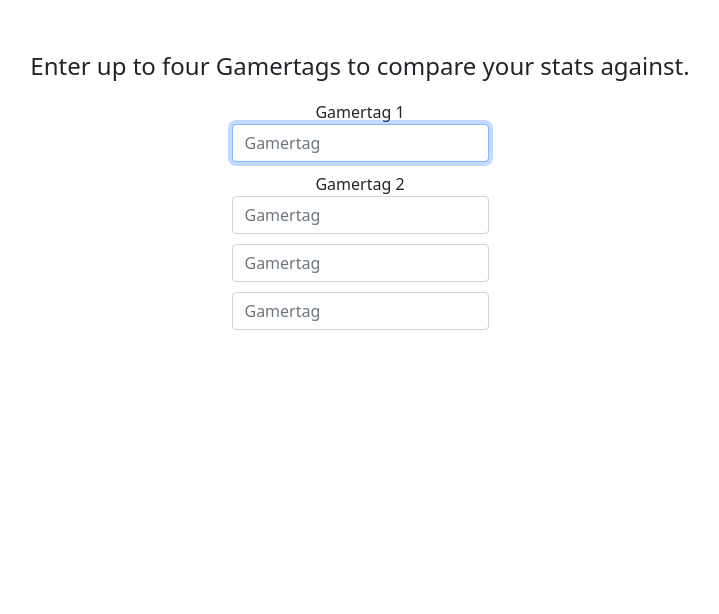
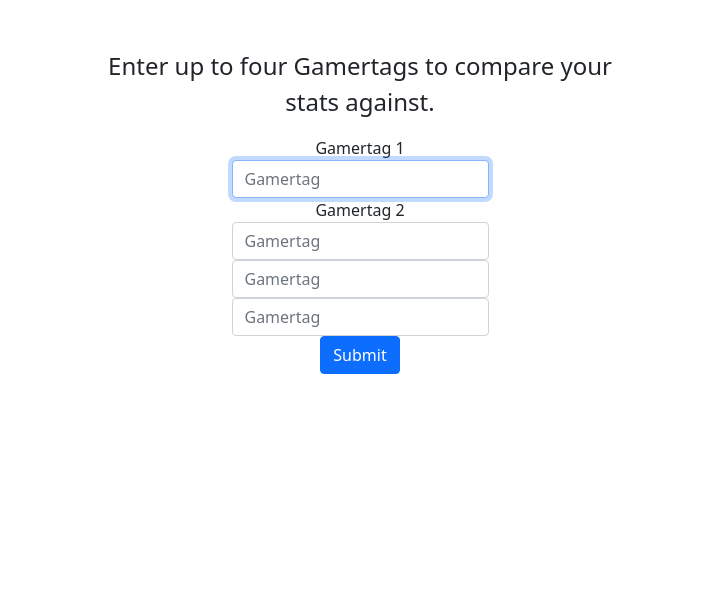
Before and after one commit to cqchisholm/Modern-Warfare-Stats, a Django app: page /friends in a window 1280 px wide. Shown: the part 74-688 px from the top of the page, without its empty margins (280-999 px from the left). Run offline with Django 3.2, Linux system fonts and the light colour scheme; the first user in the database is signed in; some libraries are stand-ins or nearby versions.

Commit message:
Small updates

```diff
--- a/MW_PROJECT/MW_STATS/templates/mw_stats/friends.html
+++ b/MW_PROJECT/MW_STATS/templates/mw_stats/friends.html
@@ -13,13 +13,13 @@
 {% block body %}
     {% load crispy_forms_tags %}
 
-    <p class="fw-light fs-4">Enter up to four Gamertags to compare your stats against.</p>
-    <form method="POST">
-        {% csrf_token %}
-        <div class="form-divide">{{ form.gamertag1|as_crispy_field }}</div>
-        <div class="form-divide">{{ form.gamertag2|as_crispy_field }}</div>
-        <div class="form-divide">{{ form.gamertag3|as_crispy_field }}</div>
-        <div class="form-divide">{{ form.gamertag4|as_crispy_field }}</div>
-    </form>
+    <div class="col-md-6 offset-md-3">
+        <p class="fw-light fs-4">Enter up to four Gamertags to compare your stats against.</p>
+        <form method="POST">
+            {% csrf_token %}
+            {{ form|crispy }}
+            <input type="submit" class="btn btn-primary">
+        </form>
+    </div>
 
 {% endblock %}
--- a/MW_PROJECT/MW_STATS/templates/mw_stats/layout.html
+++ b/MW_PROJECT/MW_STATS/templates/mw_stats/layout.html
@@ -41,7 +41,7 @@
       </div>
     </nav>
 
-    <main class="container p-5">
+    <main class="container p-5" >
       {% block body %}{% endblock %}
     </main>
 
```
Also changed, not shown: MW_PROJECT/db.sqlite3.
